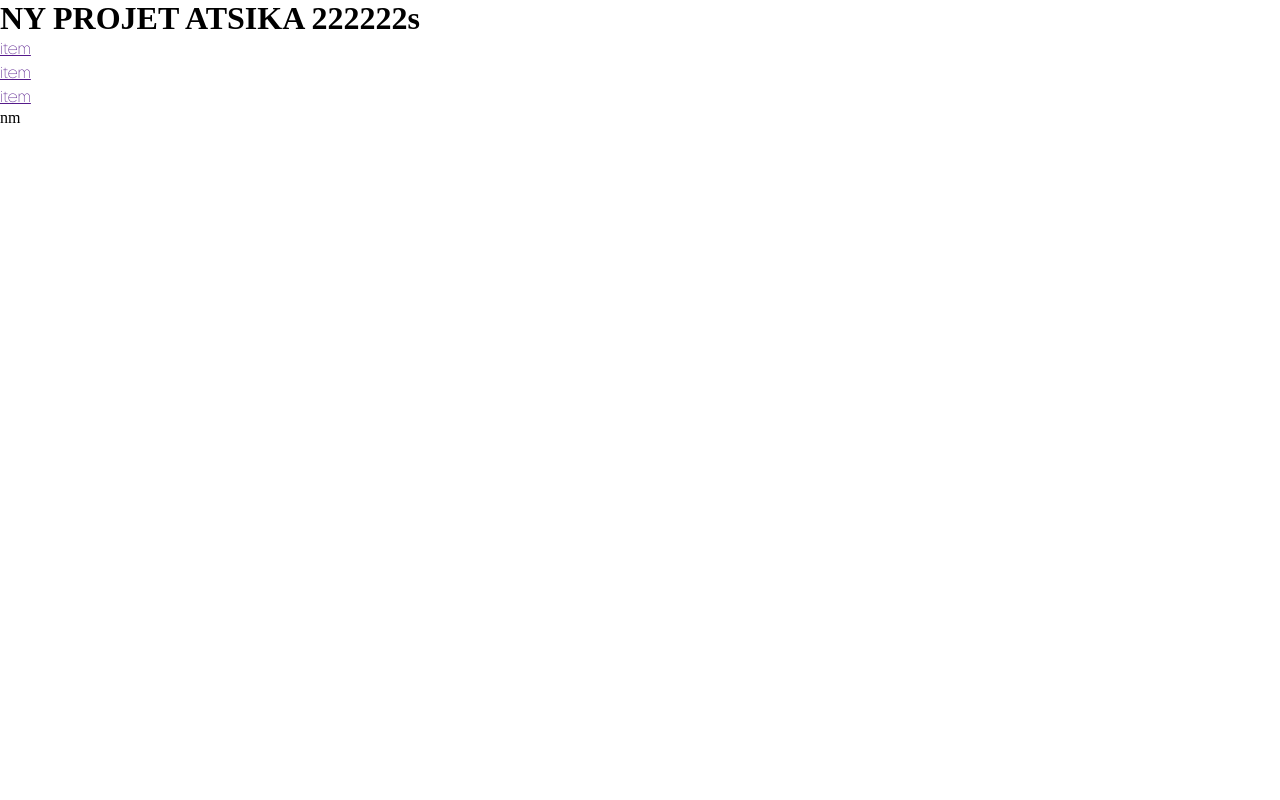
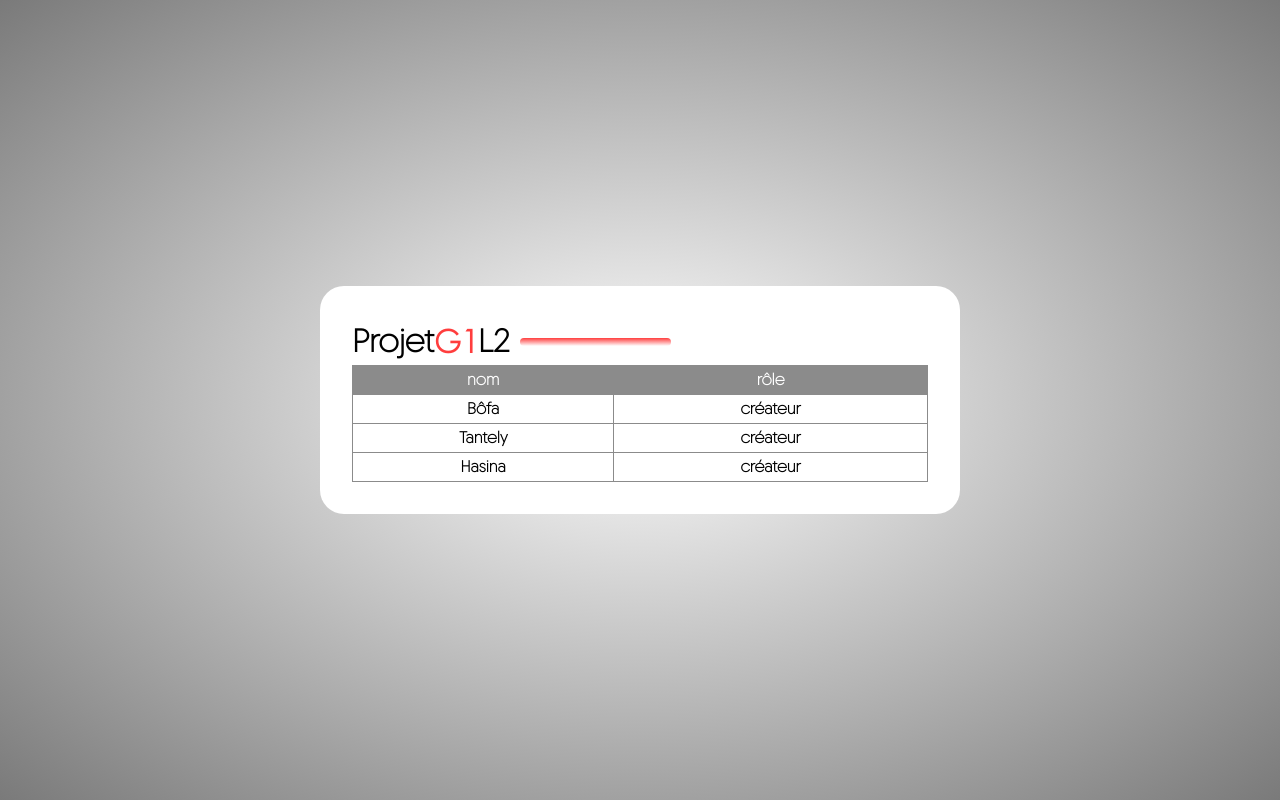
Before and after one commit to FanaRakoto/ProjectG1L2, a website built with Vite: page index.html in a window 1280 px wide. Built offline with nearby package versions, Linux system fonts and the light colour scheme.

Commit message:
annonce pour tout

```diff
--- a/index.html
+++ b/index.html
@@ -8,18 +8,33 @@
   </head>
   <body>
 
-    <h1>NY PROJET ATSIKA 222222s</h1>
-    <div id="nav-start" class="">
-      <nav>
-        <a href="">item</a>
-      </nav>
-      <div>
-        <a href="">item</a>
+    <main>
+      <div class="hero__section">
+        <div class="center">
+          <h1 class="chopin">Projet <span class="geo span_g1">G1</span> L2 <span class="hr"></span></h1>
+          <table>
+            <tbody>
+              <tr>
+                <td class="td__title">nom</td>
+                <td class="td__title">rôle</td>
+              </tr>
+              <tr>
+                <td class="td_nom">Bôfa</td>
+                <td>créateur</td>
+              </tr>
+              <tr>
+                <td class="td_nom">Tantely</td>
+                <td>créateur</td>
+              </tr>
+              <tr>
+                <td class="td_nom">Hasina</td>
+                <td>créateur</td>
+              </tr>
+            </tbody>
+          </table>
+        </div>
       </div>
-      <div>
-        <a href="">item</a>
-      </div>
-    </div>
-    <script type="module" src="/src/main.js"></script>nm
+    </main>
+    <script type="module" src="/src/main.js"></script>
   </body>
 </html>
--- a/src/style.css
+++ b/src/style.css
@@ -7,6 +7,7 @@
 
 :root {
   --blue: #86a8d3;
+  --blue1: #e6e6e6;
   --dark: #252525;
   --light: #ffffff;
   --danger: #ff3d3d;
@@ -28,3 +29,60 @@
 a {
   font-family: 'chopin';
 }
+.chopin {
+  font-family: 'chopin';
+}
+.along {
+  font-family: 'along';
+}
+.geo {
+  font-family: 'geo';
+}
+
+
+
+.hero__section {
+  background: radial-gradient(#fff, #7a7a7a);
+  min-height: 100vh;
+  display: flex;
+  align-items: center;
+  justify-content: center;
+}
+.hero__section .center {
+  background: white;
+  border-radius: 1.5rem;
+  padding: 2rem;
+  min-width: 50%;
+}
+.span_g1 {
+  color: var(--danger);
+}
+
+table {
+  border-collapse: collapse;
+  width: 100%;
+}
+td {
+  padding: 2px 5px;
+  background: #ffffff;
+  font-family: 'chopin';
+  font-weight: bold;
+  border: 1px solid #8b8b8b;
+  text-align: center;
+}
+.td__title {
+  background: #8b8b8b;
+  color: var(--light);
+}
+h1 {
+  display: flex;
+  align-items: center;
+  justify-content: start;
+}
+.hr {
+  padding: 4px 0;
+  width: 4cm;
+  background: linear-gradient(var(--danger), var(--light));
+  margin-left: 10px;
+  border-radius: 10px;
+}
```
